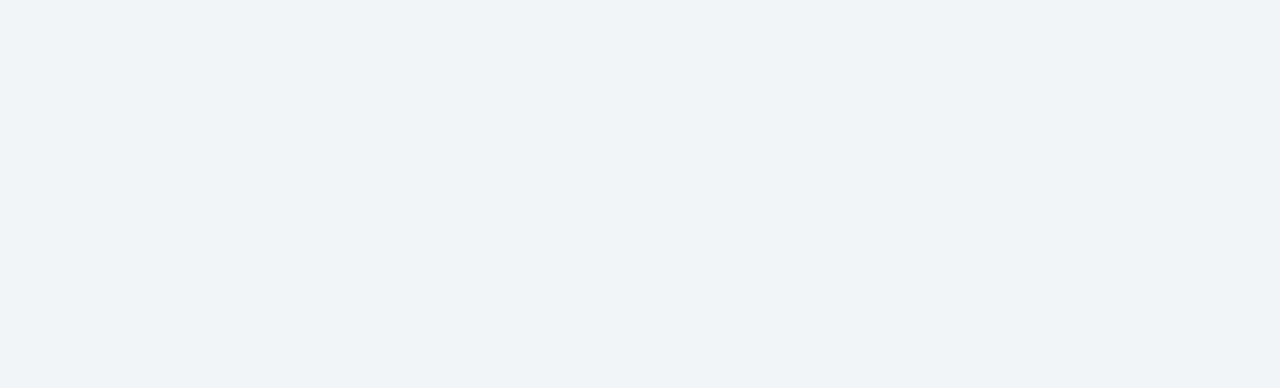
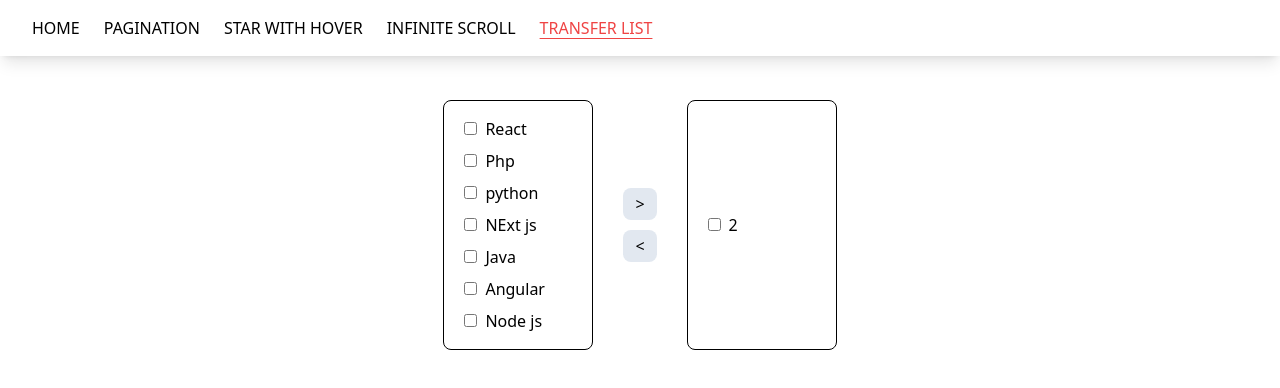
Before and after one commit to chetanh2/Todo-list, a React (Create React App) app: page /transferList in a window 1280 px wide. Before the commit this address had no page. Shown: the top 388 px of the page. Built offline with nearby package versions, Linux system fonts and the light colour scheme.

Commit message:
added transfer list

```diff
--- a/src/Layout.js
+++ b/src/Layout.js
@@ -53,6 +53,18 @@ const Layout = () => {
               Infinite Scroll
             </NavLink>
           </li>
+          <li>
+            <NavLink
+              className={({ isActive }) =>
+                isActive
+                  ? "text-red-500 underline underline-offset-4"
+                  : "text-black"
+              }
+              to={"/transferList"}
+            >
+              Transfer List
+            </NavLink>
+          </li>
         </ul>
       </div>
       {/* <hr className="divider" /> */}
--- /dev/null
+++ b/src/components/transferList/IndividualItem.jsx
@@ -0,0 +1,15 @@
+import React from "react";
+
+function IndividualItem({ item, handleToggle }) {
+  return (
+    <div className="ml-5">
+      {/* Checkbox for item selection */}
+      <input type="checkbox" onChange={() => handleToggle(item)} />
+
+      {/* Display the item's text */}
+      <span className="mx-2">{item}</span>
+    </div>
+  );
+}
+
+export default IndividualItem;
--- /dev/null
+++ b/src/components/transferList/List.jsx
@@ -0,0 +1,17 @@
+import React from "react";
+import IndividualItem from "./IndividualItem";
+
+function List({ data, handleToggle }) {
+  return (
+    <div className="List">
+      {data.map((item) => (
+        <div key={item} className="my-1 ">
+          {/* Individual item with checkbox */}
+          <IndividualItem item={item} handleToggle={handleToggle} />
+        </div>
+      ))}
+    </div>
+  );
+}
+
+export default List;
--- /dev/null
+++ b/src/components/transferList/TransferButtons.jsx
@@ -0,0 +1,19 @@
+import React from "react";
+
+function TransferButtons({ leftBox, rightBox }) {
+  return (
+    <div className="Action">
+      {/* Button to move items to the right */}
+      <button className="bg-slate-200 px-3 py-1 rounded-lg" onClick={rightBox}>
+        &gt;
+      </button>
+
+      {/* Button to move items to the left */}
+      <button className="bg-slate-200 px-3 py-1 rounded-lg" onClick={leftBox}>
+        &lt;
+      </button>
+    </div>
+  );
+}
+
+export default TransferButtons;
--- /dev/null
+++ b/src/components/transferList/TransferList.jsx
@@ -0,0 +1,61 @@
+import React, { useState } from "react";
+import { checkedArray, filterArray } from "./utils/checkedArray";
+import TransferButtons from "./TransferButtons";
+import List from "./List";
+import { items } from "./data";
+import "./transferlist.css";
+function TransferList() {
+  // State for the left list, right list, and checked items
+  const [leftData, setLeftData] = useState(items);
+  const [rightData, setRightData] = useState([2]);
+  const [checkedItem, setCheckedItems] = useState([]);
+
+  // Function to handle toggling items
+  const handleToggle = (item) => {
+    const currIndex = checkedItem.indexOf(item);
+    const newItem = [...checkedItem];
+
+    if (currIndex === -1) {
+      newItem.push(item);
+    } else {
+      newItem.splice(currIndex, 1);
+    }
+
+    setCheckedItems(newItem);
+  };
+
+  // Function to move selected items to the right list
+  const rightBox = () => {
+    setRightData(rightData.concat(checkedArray(leftData, checkedItem)));
+    setLeftData(filterArray(leftData, checkedItem));
+    setCheckedItems(
+      filterArray(checkedItem, checkedArray(leftData, checkedItem))
+    );
+  };
+
+  // Function to move selected items to the left list
+  const leftBox = () => {
+    setLeftData(leftData.concat(checkedArray(rightData, checkedItem)));
+    setRightData(filterArray(rightData, checkedItem));
+    setCheckedItems(
+      filterArray(checkedItem, checkedArray(rightData, checkedItem))
+    );
+  };
+
+  return (
+    <div className="App flex justify-center items-center w-full mt-11">
+      {/* Left List */}
+      <div className="">
+        <List data={leftData} handleToggle={handleToggle} />
+      </div>
+
+      {/* Transfer Buttons */}
+      <TransferButtons rightBox={rightBox} leftBox={leftBox} />
+
+      {/* Right List */}
+      <List data={rightData} handleToggle={handleToggle} />
+    </div>
+  );
+}
+
+export default TransferList;
--- /dev/null
+++ b/src/components/transferList/data.js
@@ -0,0 +1 @@
+export const items = ["React", "Php", "python", "NExt js", "Java","Angular","Node js"];
--- /dev/null
+++ b/src/components/transferList/transferlist.css
@@ -0,0 +1,17 @@
+.List {
+    width: 150px;
+    height: 250px;
+    border: 1px solid;
+    border-radius: 8px;
+    display: flex;
+    flex-direction: column;
+    justify-content: center;
+    align-items: start;
+}
+
+.Action {
+    display: flex;
+    flex-direction: column;
+    gap: 10px;
+    padding: 30px;
+}
--- /dev/null
+++ b/src/components/transferList/utils/checkedArray.js
@@ -0,0 +1,20 @@
+
+export const checkedArray = (arr1, arr2) => {
+  return arr1.filter((item) => arr2.indexOf(item) !== -1);
+};
+
+// Return a new array that contains only items from arr1 that are present in arr2
+// This is done by using the filter method, which takes a callback function as an argument
+// The callback function is called for each item in arr1 and should return a boolean value
+// If the callback function returns true for an item, that item is included in the new array
+// If the callback function returns false for an item, that item is excluded from the new array
+// The callback function used here is an arrow function that takes an item as an argument
+// The arrow function returns the result of calling the indexOf method on arr2
+// The indexOf method returns the index of the first occurrence of the specified item in the array
+// If the item is not present in the array, indexOf returns -1
+// So, the callback function will return true if the item is present in arr2 and false if it is not
+// Therefore, the new array will contain only the items from arr1 that are also present in arr2
+
+export const filterArray = (arr1, arr2) => {
+  return arr1.filter((item) => arr2.indexOf(item) === -1);
+};
--- a/src/index.js
+++ b/src/index.js
@@ -1,16 +1,14 @@
 import React from 'react';
 import ReactDOM from 'react-dom';
 import './index.css';
-import App from './App';
 import { BrowserRouter, Routes, Route } from 'react-router-dom';
-
-
 // import NoPage from './NoPage';
 import Layout from './Layout';
 import TodoStrike from './components/todoWithStrikeThrough/TodoStrike';
 import Pagination from './components/pagination/Pagination';
 import StarReviewWithHover from './components/starRating/StarReviewWithHover';
 import InfiniteScroll from './components/infiniteScroll/InfiniteScroll';
+import TransferList from './components/transferList/TransferList';
 
 ReactDOM.render(
   <React.StrictMode>
@@ -21,10 +19,11 @@ ReactDOM.render(
           <Route path="pagination" element={<Pagination />} />
           <Route path="starReview" element={<StarReviewWithHover />} />
           <Route path="/infiniteScroll" element={<InfiniteScroll />} />
+          <Route path="/transferList" element={<TransferList />} />
           {/* <Route path="*" element={<NoPage />} /> */}
         </Route>
       </Routes>
     </BrowserRouter>
   </React.StrictMode>,
-  document.getElementById('root')
+  document.getElementById("root")
 );
```
